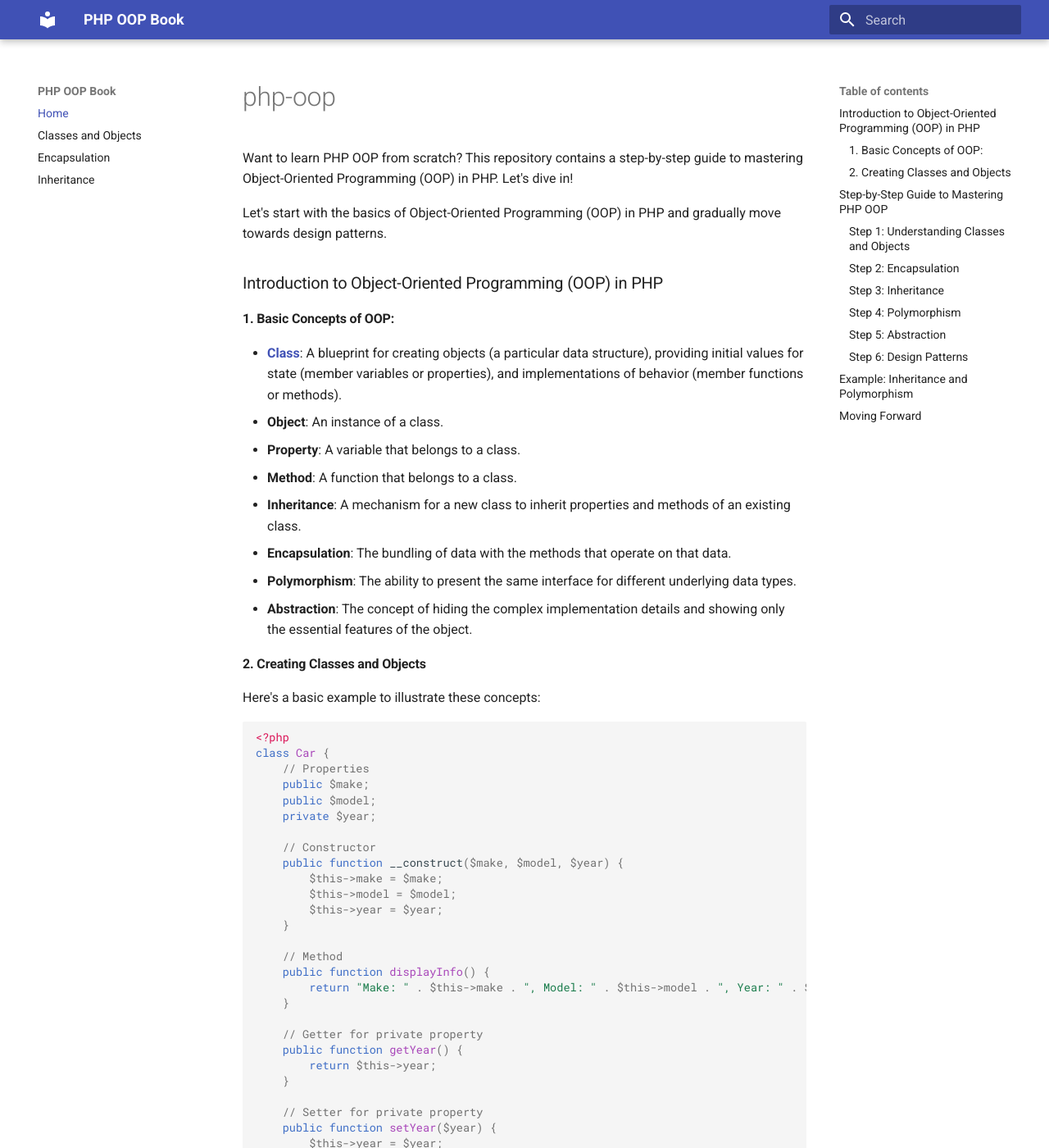
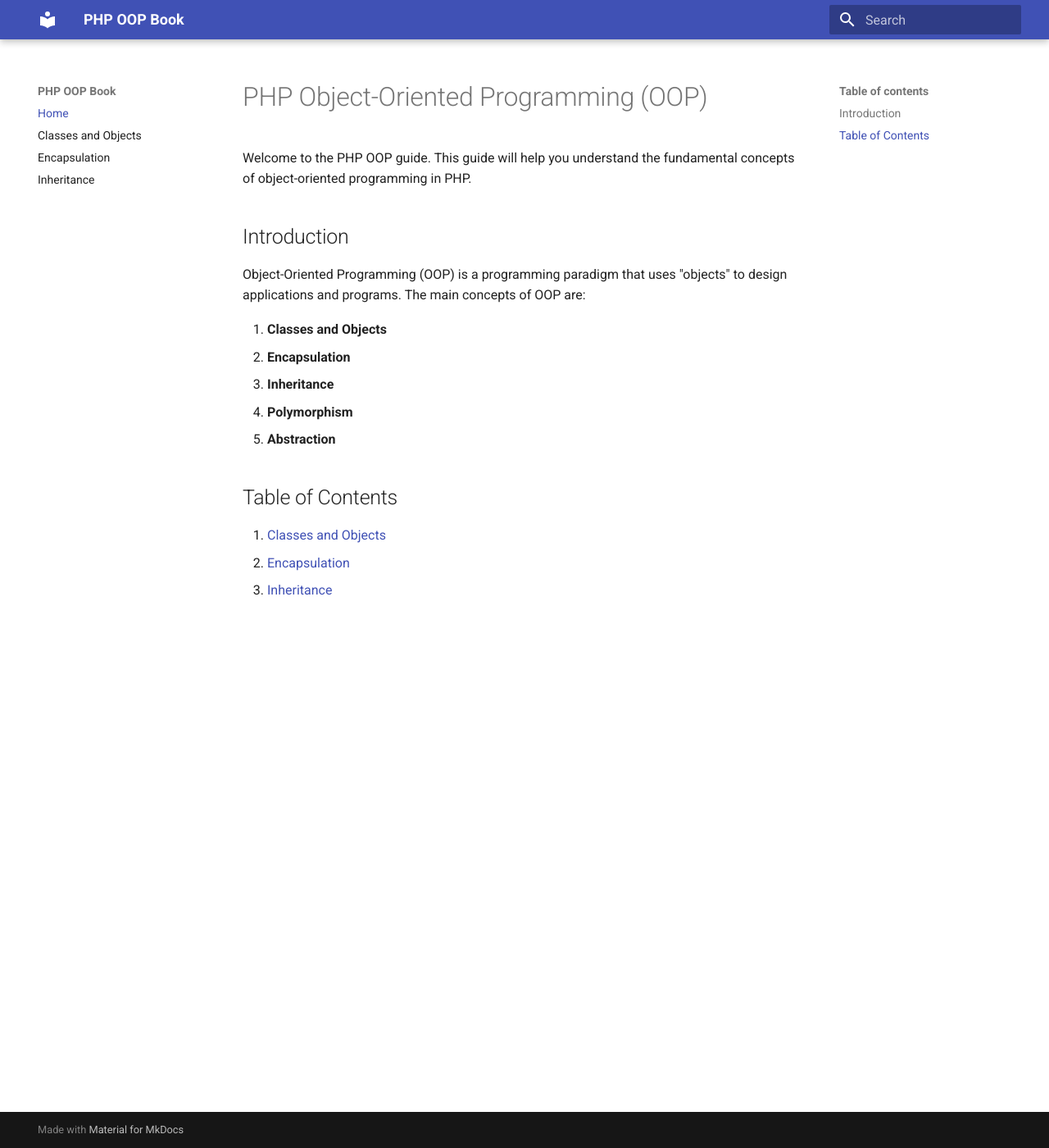
Before and after one commit to fahdi/php-oop, an MkDocs documentation site: the page built from docs/README.md, in a window 1280 px wide and 1400 px high. Shown: the whole window at 82% size. Built offline with MkDocs 1.6.1 and Material for MkDocs 9.7.7, drawn with Linux system fonts in a browser that asks for light colours; some of the changed text lies outside the part shown.

Commit message:
Update table of contents in the main file, remove redudant knowledge that has already been moved to the independent topics

````diff
--- a/docs/README.md
+++ b/docs/README.md
@@ -1,148 +1,17 @@
-# php-oop
+# PHP Object-Oriented Programming (OOP)
 
-Want to learn PHP OOP from scratch? This repository contains a step-by-step guide to mastering Object-Oriented Programming (OOP) in PHP. Let's dive in!
+Welcome to the PHP OOP guide. This guide will help you understand the fundamental concepts of object-oriented programming in PHP.
 
-Let's start with the basics of Object-Oriented Programming (OOP) in PHP and gradually move towards design patterns.
+## Introduction
+Object-Oriented Programming (OOP) is a programming paradigm that uses "objects" to design applications and programs. The main concepts of OOP are:
 
-### Introduction to Object-Oriented Programming (OOP) in PHP
+1. **Classes and Objects**
+2. **Encapsulation**
+3. **Inheritance**
+4. **Polymorphism**
+5. **Abstraction**
 
-#### 1. Basic Concepts of OOP:
-- **[Class](classes.md)**: A blueprint for creating objects (a particular data structure), providing initial values for state (member variables or properties), and implementations of behavior (member functions or methods).
-- **Object**: An instance of a class.
-- **Property**: A variable that belongs to a class.
-- **Method**: A function that belongs to a class.
-- **Inheritance**: A mechanism for a new class to inherit properties and methods of an existing class.
-- **Encapsulation**: The bundling of data with the methods that operate on that data.
-- **Polymorphism**: The ability to present the same interface for different underlying data types.
-- **Abstraction**: The concept of hiding the complex implementation details and showing only the essential features of the object.
-
-#### 2. Creating Classes and Objects
-
-Here's a basic example to illustrate these concepts:
-
-```php
-<?php
-class Car {
-    // Properties
-    public $make;
-    public $model;
-    private $year;
-
-    // Constructor
-    public function __construct($make, $model, $year) {
-        $this->make = $make;
-        $this->model = $model;
-        $this->year = $year;
-    }
-
-    // Method
-    public function displayInfo() {
-        return "Make: " . $this->make . ", Model: " . $this->model . ", Year: " . $this->year;
-    }
-
-    // Getter for private property
-    public function getYear() {
-        return $this->year;
-    }
-
-    // Setter for private property
-    public function setYear($year) {
-        $this->year = $year;
-    }
-}
-
-// Creating an object
-$car = new Car("Toyota", "Corolla", 2020);
-echo $car->displayInfo(); // Output: Make: Toyota, Model: Corolla, Year: 2020
-?>
-```
-
-### Step-by-Step Guide to Mastering PHP OOP
-
-#### [Step 1: Understanding Classes and Objects](classes.md)
-- Create simple classes with properties and methods.
-- Instantiate objects from these classes.
-- Practice using constructors to initialize object properties.
-
-#### [Step 2: Encapsulation](encapsulation.md)
-- [Use public, private, and protected access modifiers.](encapsulation.md#example-1-using-public-private-and-protected-access-modifiers)
-- [Create getter and setter methods for accessing and modifying private properties.](encapsulation.md#encapsulation-with-getter-and-setter-methods)
-
-#### [Step 3: Inheritance](inheritance.md)
-- Create a base class and extend it with child classes.
-- Override methods in the child class.
-- Use the `parent` keyword to access methods and properties of the parent class.
-
-#### Step 4: Polymorphism
-- Implement method overriding.
-- Use interfaces to define method signatures that multiple classes can implement.
-- Implement abstract classes and methods.
-
-#### Step 5: Abstraction
-- Create abstract classes with abstract methods.
-- Ensure that child classes implement the abstract methods.
-
-#### Step 6: Design Patterns
-- Learn about common design patterns like Singleton, Factory, Strategy, Observer, etc.
-- Implement these patterns in small projects to understand their usage and benefits.
-
-### Example: Inheritance and Polymorphism
-
-```php
-<?php
-// Base class
-abstract class Animal {
-    public $name;
-
-    public function __construct($name) {
-        $this->name = $name;
-    }
-
-    // Abstract method
-    abstract public function makeSound();
-}
-
-// Child class
-class Dog extends Animal {
-    public function makeSound() {
-        return "Bark";
-    }
-}
-
-// Child class
-class Cat extends Animal {
-    public function makeSound() {
-        return "Meow";
-    }
-}
-
-// Using polymorphism
-$animals = [
-    new Dog("Rex"),
-    new Cat("Whiskers")
-];
-
-foreach ($animals as $animal) {
-    echo $animal->name . " says " . $animal->makeSound() . "\n";
-}
-?>
-```
-
-### Moving Forward
-
-1. **Practice Exercises**:
-    - Create a few simple classes and objects.
-    - Implement inheritance and polymorphism in small projects.
-
-2. **Advanced Concepts**:
-    - Study and implement interfaces and traits.
-    - Explore namespaces for better code organization.
-
-3. **Design Patterns**:
-    - Start with simple patterns like Singleton and Factory.
-    - Gradually move to more complex patterns like Observer and Strategy.
-
-4. **Resources**:
-    - **Books**: "PHP Objects, Patterns, and Practice" by M. Zandstra.
-    - **Online Courses**: Look for PHP OOP courses on platforms like Udemy, Coursera, etc.
-    - **Documentation**: Official PHP documentation for OOP concepts.
+## Table of Contents
+1. [Classes and Objects](classes.md)
+2. [Encapsulation](encapsulation.md)
+3. [Inheritance](inheritance.md)
````
